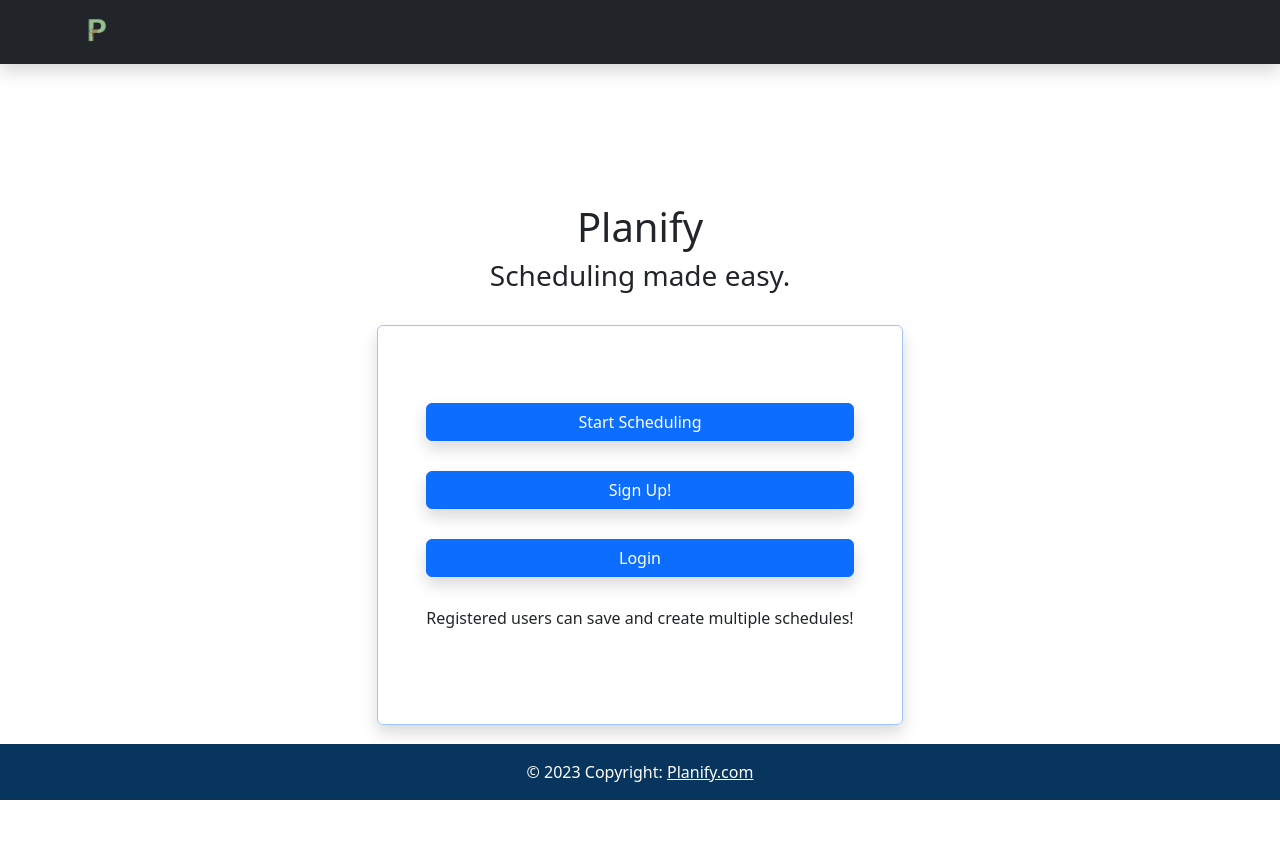
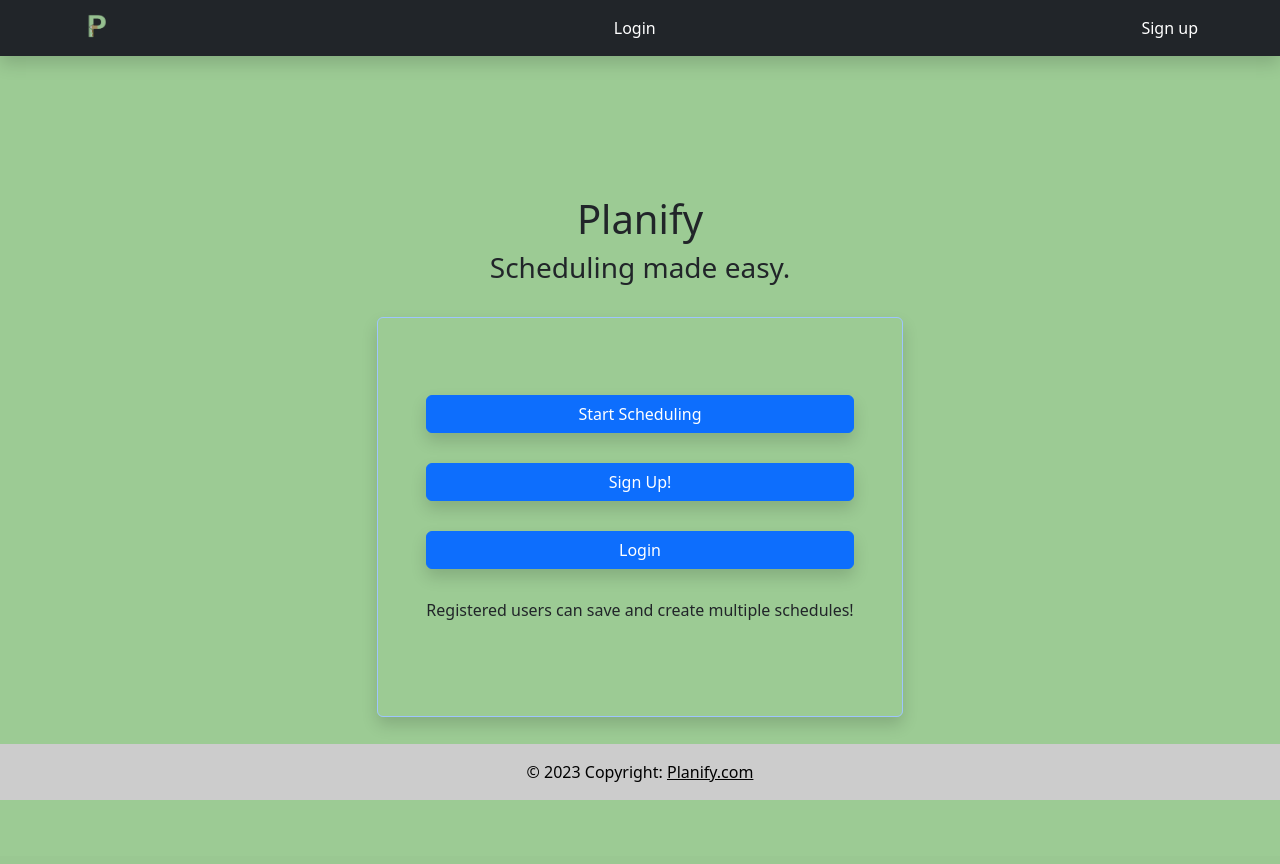
Before and after one commit to rushiljadia/Planify, a Flask app: page / in a window 1280 px wide. After the commit the page ends 800 px from the top, so only its background shows below. Run offline with Flask 3, Linux system fonts and the light colour scheme; some libraries are stand-ins or nearby versions.

Commit message:
Header/Footer Background Updates

```diff
--- a/app/static/css/style.css
+++ b/app/static/css/style.css
@@ -3,6 +3,7 @@
 html,
 body {
   height: 100%;
+  background-color: #9CCB94;
 }
 
 .cursive {
--- a/app/templates/base.html
+++ b/app/templates/base.html
@@ -51,11 +51,21 @@
           />
           <!-- Planify -->
         </a>
-        {% if current_user.is_authenticated %}
+        <!-- {% if current_user.is_authenticated %}
         <p class="text-muted me-2 mt-2 text-center">{{ session.username }}</p>
         {% else %}
         <p class="text-muted me-2 mt-2 text-center">Scheduling made easy</p>
-        {% endif %}
+        {% endif %} -->
+        <a
+          class="nav-link d-flex text-white"
+          href="../templates/auth/login.html"
+          >Login</a
+        >
+        <a
+          class="nav-link d-flex text-white"
+          href="../templates/auth/sign_up.html"
+          >Sign up</a
+        >
       </div>
       <!-- Container wrapper -->
       {% if current_user.is_authenticated %}
@@ -64,15 +74,14 @@
       >
       {% endif %}
     </nav>
-    <!-- Navbar -->
 
     {% block content %}{% endblock %}
 
     <section class="">
       <!-- Footer -->
       <footer
-        class="text-center text-white fixed-bottom"
-        style="background-color: #0a4275"
+        class="text-center text-black fixed-bottom"
+        style="background-color: #fff"
       >
         <!-- Copyright -->
         <div
@@ -80,7 +89,7 @@
           style="background-color: rgba(0, 0, 0, 0.2)"
         >
           © 2023 Copyright:
-          <a class="text-white" href="/">Planify.com</a>
+          <a class="text-black" href="/">Planify.com</a>
         </div>
         <!-- Copyright -->
       </footer>
```
